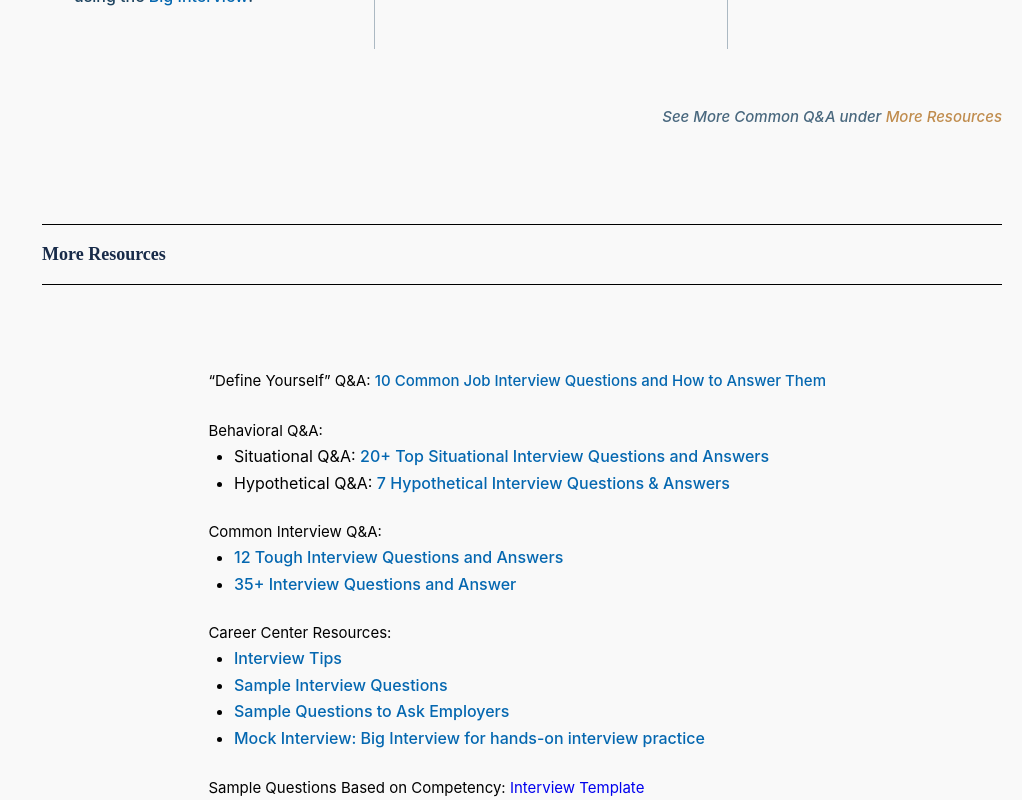
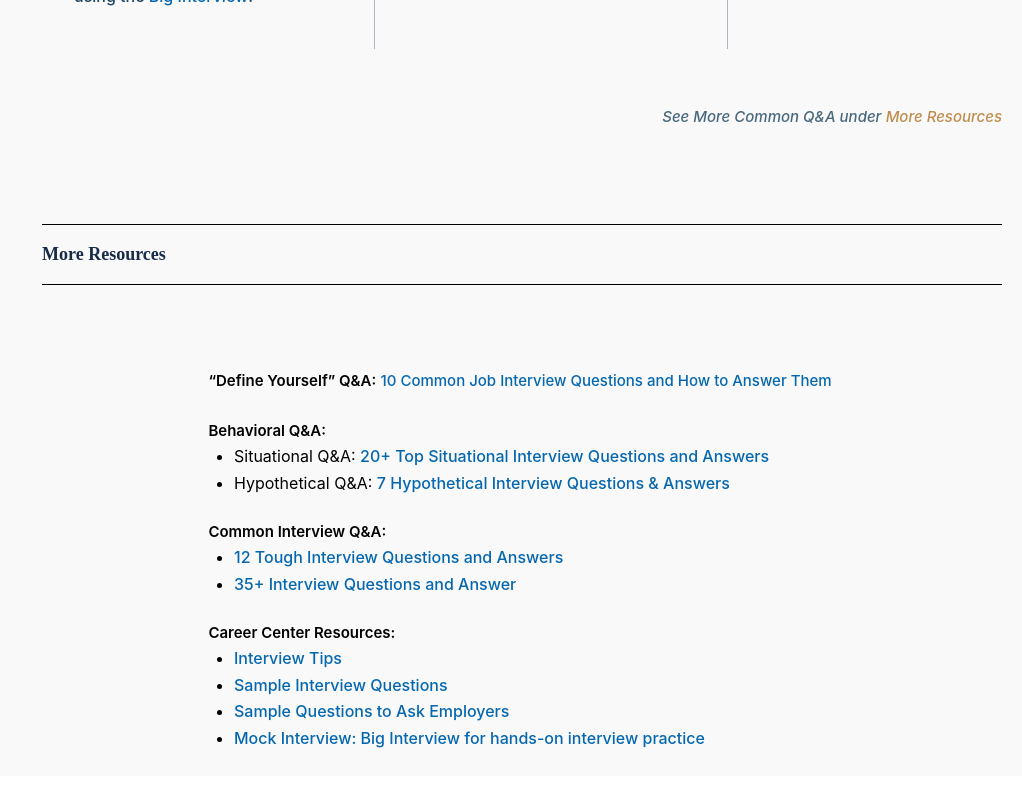
Before and after one commit to jiang718/GoalTritons, a Vue app in the folder vue/: page /interview in a window 1280 px wide. Shown: the part 6227-7027 px from the top of the page, without its empty margins (258-1280 px from the left). After the commit the page ends 7003 px from the top, so only its background shows below. Built offline with nearby package versions, Linux system fonts and the light colour scheme.

Commit message:
deleted interview template

```diff
--- a/vue/src/views/Interview.vue
+++ b/vue/src/views/Interview.vue
@@ -312,13 +312,13 @@
       <h2>More Resources</h2>
 
 
-      <p>“Define Yourself” Q&A: <a class="moreRes"  href="//hbr.org/2021/11/10-common-job-interview-questions-and-how-to-answer-them"
+      <p><span style="font-weight: 600">“Define Yourself” Q&A:</span> <a class="moreRes"  href="//hbr.org/2021/11/10-common-job-interview-questions-and-how-to-answer-them"
                                    target="_blank">10 Common Job Interview Questions and How to Answer Them</a>
       </p>
 
       <br>
 
-      <p>Behavioral Q&A:</p>
+      <p><span style="font-weight: 600">Behavioral Q&A:</span></p>
       <ul>
         <li>Situational Q&A: <a class="moreRes" href="//zety.com/blog/situational-interview-questions" target="_blank">
           20+ Top Situational Interview Questions and Answers</a>
@@ -333,7 +333,7 @@
 
 
 
-      <p>Common Interview Q&A:</p>
+      <p><span style="font-weight: 600">Common Interview Q&A:</span></p>
       <ul>
         <li><a class="moreRes" href="//www.indeed.com/career-advice/interviewing/tough-interview-questions-and-answers?from=careeradvice-US" target="_blank">12 Tough Interview Questions and Answers</a></li>
         <li><a class="moreRes" href="//novoresume.com/career-blog/interview-questions-and-best-answers-guide" target="_blank">35+ Interview Questions and Answer</a></li>
@@ -341,7 +341,7 @@
 
       <br>
 
-      <p>Career Center Resources:</p>
+      <p><span style="font-weight: 600">Career Center Resources:</span></p>
       <ul>
         <li><a class="moreRes" href="//career.ucsd.edu/succeed-search/interview-tips/index.html" target="_blank">Interview Tips</a></li>
         <li><a class="moreRes" href="//career.ucsd.edu/undergraduates/find-a-job/interviewing/jobs-internships/interview%20questions.html" target="_blank">Sample Interview Questions</a></li>
@@ -351,7 +351,6 @@
 
       <br>
 
-      <p>Sample Questions Based on Competency: <a href="//blink.ucsd.edu/HR/employment/_files/interview_questions.xlsx" target="_blank">Interview Template</a></p>
 
     </div>
 
```
